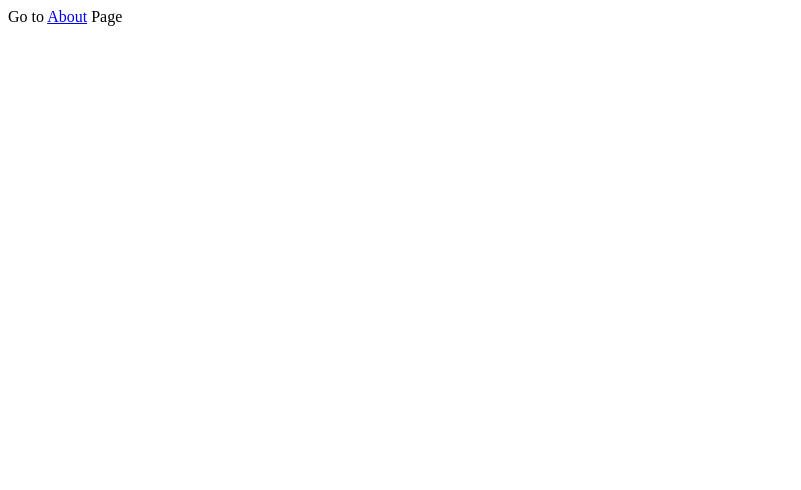
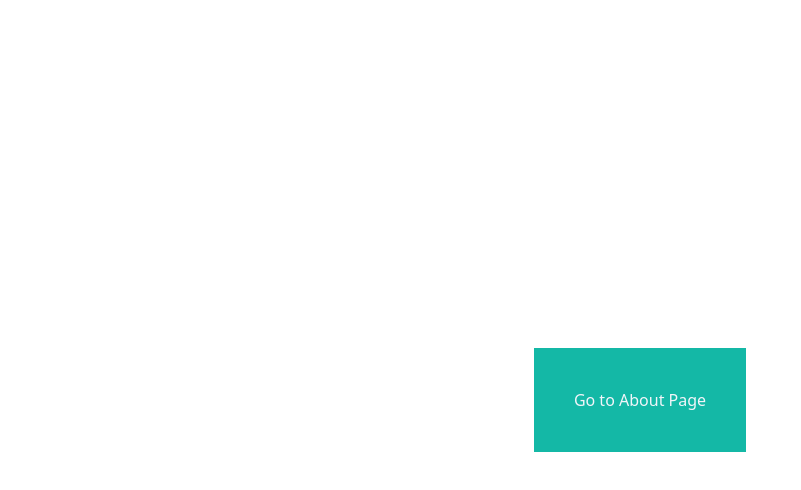
Before and after one commit to jamaluddinrumi/next12, a Next.js app: page / in a window 1280 px wide. Shown: the top 490 px of the page, without its empty margins (0-801 px from the left). Built offline with nearby package versions, Linux system fonts and the light colour scheme.

Commit message:
working layout

```diff
--- /dev/null
+++ b/components/Header.js
@@ -0,0 +1,5 @@
+function Header() {
+  return <></>;
+}
+
+export default Header;
--- /dev/null
+++ b/components/Layout.js
@@ -0,0 +1,10 @@
+import Header from "./Header";
+
+export default function Layout({ children }) {
+  return (
+    <>
+      <Header />
+      <main className="grid place-content-center h-screen">{children}</main>
+    </>
+  );
+}
--- /dev/null
+++ b/pages/_app.js
@@ -0,0 +1,12 @@
+import "../styles/globals.css";
+import Layout from "../components/Layout";
+
+function MyApp({ Component, pageProps }) {
+  return (
+    <Layout>
+      <Component {...pageProps} />
+    </Layout>
+  );
+}
+
+export default MyApp;
--- a/pages/about.js
+++ b/pages/about.js
@@ -1,7 +1,15 @@
-import Link from 'next/link'
+import Link from "next/link";
 
 function About() {
-    return <div>Go to <Link href="/">Home</Link> Page</div>
+  return (
+    <div className="bg-indigo-500 text-slate-100 p-10 transition-colors">
+      Go to{" "}
+      <Link href="/">
+        <span className="cursor-pointer">Home</span>
+      </Link>{" "}
+      Page
+    </div>
+  );
 }
 
-export default About
+export default About;
--- a/pages/index.js
+++ b/pages/index.js
@@ -1,7 +1,15 @@
-import Link from 'next/link'
+import Link from "next/link";
 
 function HomePage() {
-    return <div>Go to <Link href="/about">About</Link> Page</div>
+  return (
+    <div className="bg-teal-500 text-slate-100 p-10 transition-colors">
+      Go to{" "}
+      <Link href="/about">
+        <span className="cursor-pointer">About</span>
+      </Link>{" "}
+      Page
+    </div>
+  );
 }
 
-export default HomePage
+export default HomePage;
```
